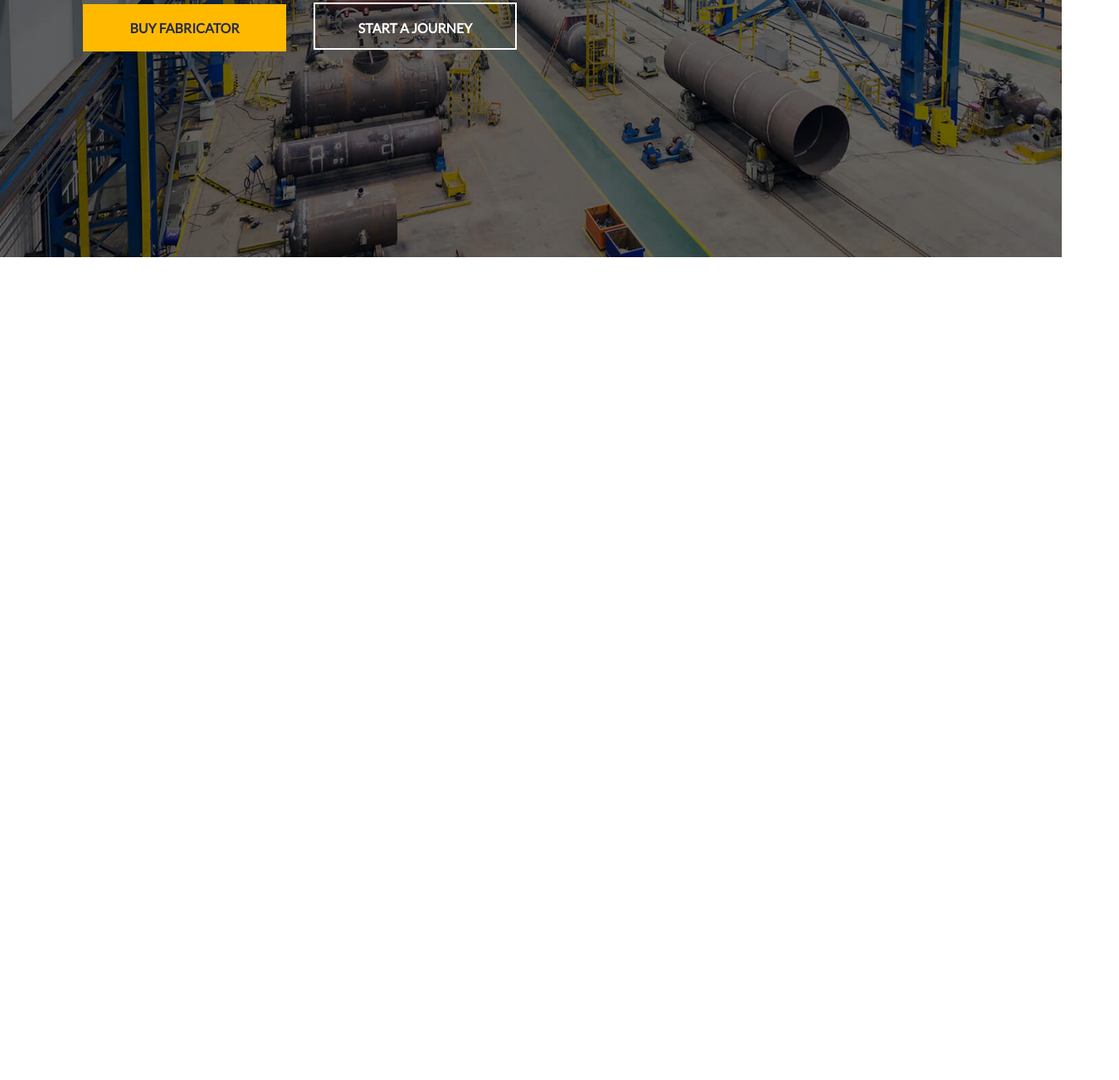
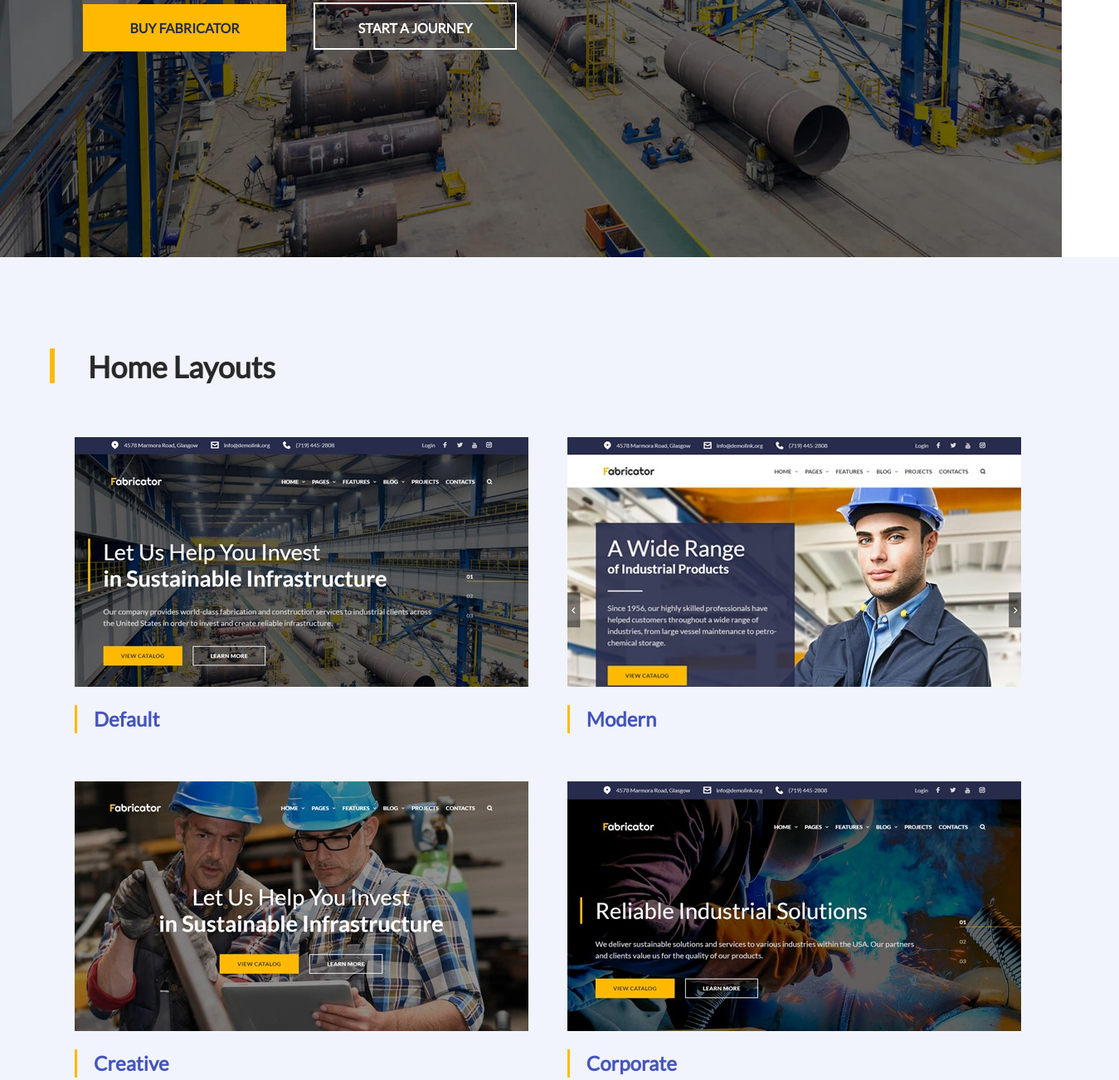
Before and after one commit to mehdislymnv/PragmatechFoundationProject, a plain HTML site: page Myprojects/template-Fabricator/index.html in a window 1280 px wide. Shown: the part 565-1867 px from the top of the page at 83% size, 1349 px wide, since content can reach past the window. Before the commit the page ends 875 px from the top, so only its background shows below. Drawn offline with Linux system fonts and the light colour scheme.

Commit message:
Section-boxed sectionu elave edildi html qrulusu quruldu css style verildi

```diff
--- a/Myprojects/template-Fabricator/css/style.css
+++ b/Myprojects/template-Fabricator/css/style.css
@@ -244,7 +244,7 @@ img {
 	border:none !important ;
 }
 .contet-inner-button a:hover{
-	transition:all .3s ease;
+	transition:all .6s ease;
 	background: white;
 	color: #4555b9;
 }
@@ -253,3 +253,80 @@ img {
 	color:white !important;
 }
 /*END slider section */
+
+/*Start Section Home-layouts*/
+#Section-boxed{
+	background:#F1F4FC;
+	width: 1349px;
+	height: 1102px;
+}
+.Home-layouts-container{
+	position: relative;
+	top: 110px;
+
+}
+.Home-layouts-heading-hr{
+
+	border-left: 6px solid #FFBA00;
+	padding:0 0 0 40px;
+	margin-left:60px ;
+
+}
+.layouts-row{
+	display: flex;
+}
+
+.Home-layouts-heading{
+	font-size: 36px;
+	font-family:'Lato',sans-serif;
+	color: #292929;
+	font-style: normal;
+    font-weight: 700;
+	width: 1105px;
+	height: 42px;
+}
+
+.elemantor-row{
+
+	width: 572.84px;
+	height: 355px;
+	position: relative;
+	left: 90px;
+	top: 43px;
+	margin-right: 21px;
+	margin-bottom: 60px;
+}
+.elementor-row-img{
+	width: 547px;
+	height: 345px;
+	background: url(/Myprojects/template-Fabricator/img/minibackrand.jpg) center center no-repeat !important;
+	background-size:cover;
+}
+
+.minibackrand2{
+	background: url(/Myprojects/template-Fabricator/img/minibackrand2.jpg) center center no-repeat !important;
+	background-size:cover;
+
+}
+.minibackrand3{
+	background: url(/Myprojects/template-Fabricator/img/minibackrand3.jpg) center center no-repeat !important;
+	background-size:cover;
+}
+.minibackrand4{
+	background: url(/Myprojects/template-Fabricator/img/minibackrand4.jpg) center center no-repeat !important;
+	background-size:cover;
+
+}
+
+.elementor-row-img-h4{
+	border-left: 3px solid #FFBA00;
+	line-height: 34px;
+	padding-left:20px ;
+}
+.elementor-row-img-h4 h4{
+	font-size: 24px;
+	font-family: 'Lato',sans-serif;
+	color: #4555b9;
+	font-weight: 600;
+
+}
--- a/Myprojects/template-Fabricator/index.html
+++ b/Myprojects/template-Fabricator/index.html
@@ -95,5 +95,66 @@
         </div>
 
     </section>
+    <section id= "Section-boxed" >
+        <div class="Home-layouts-container">
+            <div class="Home-layouts-heading-hr">
+                <div class="Home-layouts-heading">
+                    Home Layouts
+                </div>
+
+            </div>
+
+            <section class="layouts-row">
+                <div class="elemantor-row">
+                    <div class="elementor-row-img">
+
+
+                    </div>
+                    <div class="elementor-row-img-h4">
+                        <h4 >Default</h4>
+
+                    </div>
+
+                </div>
+                <div class="elemantor-row">
+                    <div class="elementor-row-img minibackrand2">
+
+
+                    </div>
+                    <div class="elementor-row-img-h4">
+                        <h4 >Modern</h4>
+
+                    </div>
+
+                </div>
+            </section>
+            <section class="layouts-row">
+                <div class="elemantor-row">
+                    <div class="elementor-row-img minibackrand3">
+
+
+                    </div>
+                    <div class="elementor-row-img-h4">
+                        <h4 >Creative</h4>
+
+                    </div>
+
+                </div>
+                <div class="elemantor-row">
+                    <div class="elementor-row-img minibackrand4">
+
+
+                    </div>
+                    <div class="elementor-row-img-h4 " >
+                        <h4 >Corporate</h4>
+
+                    </div>
+
+                </div>
+            </section>
+
+        </div>
+
+    </section>
 </body>
 </html>
```
Also changed, not shown: Myprojects/template-Fabricator/img/minibackrand.jpg (added), Myprojects/template-Fabricator/img/minibackrand2.jpg (added), Myprojects/template-Fabricator/img/minibackrand3.jpg (added), Myprojects/template-Fabricator/img/minibackrand4.jpg (added), Readme.md.
